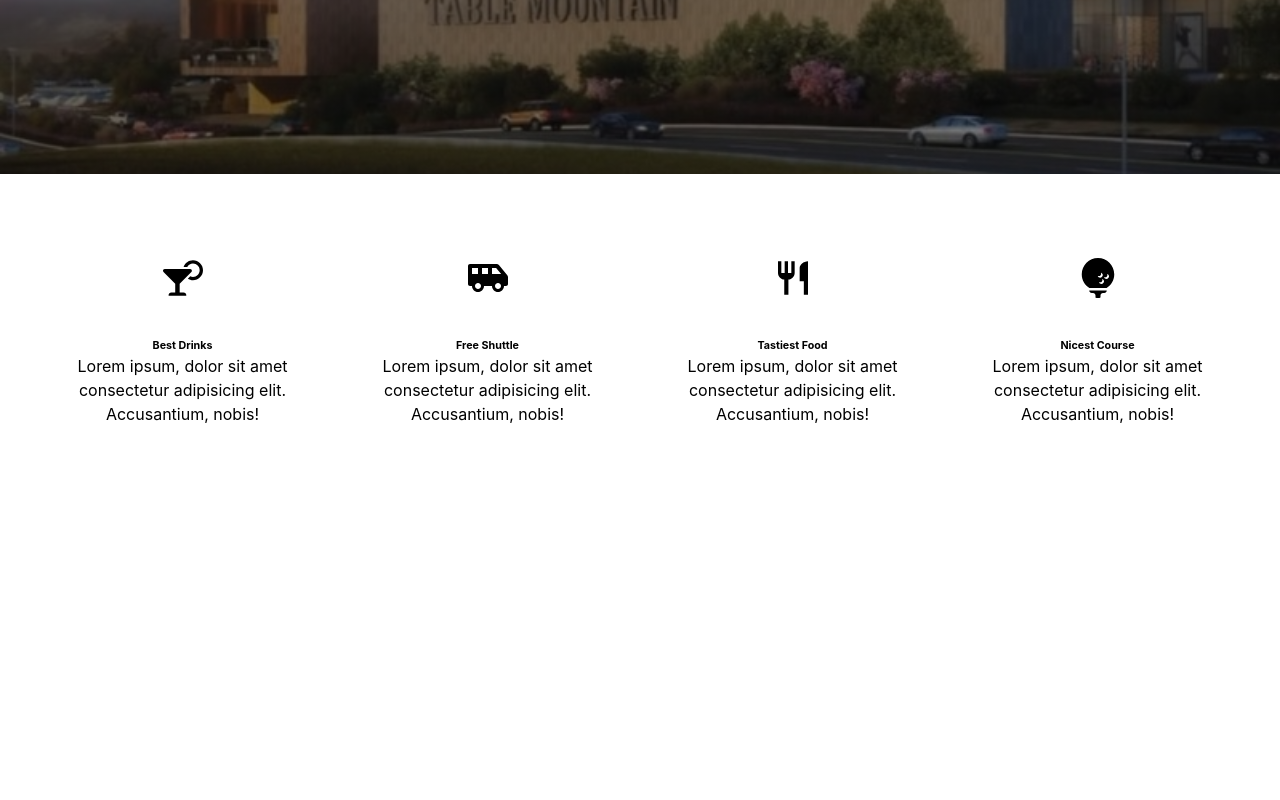
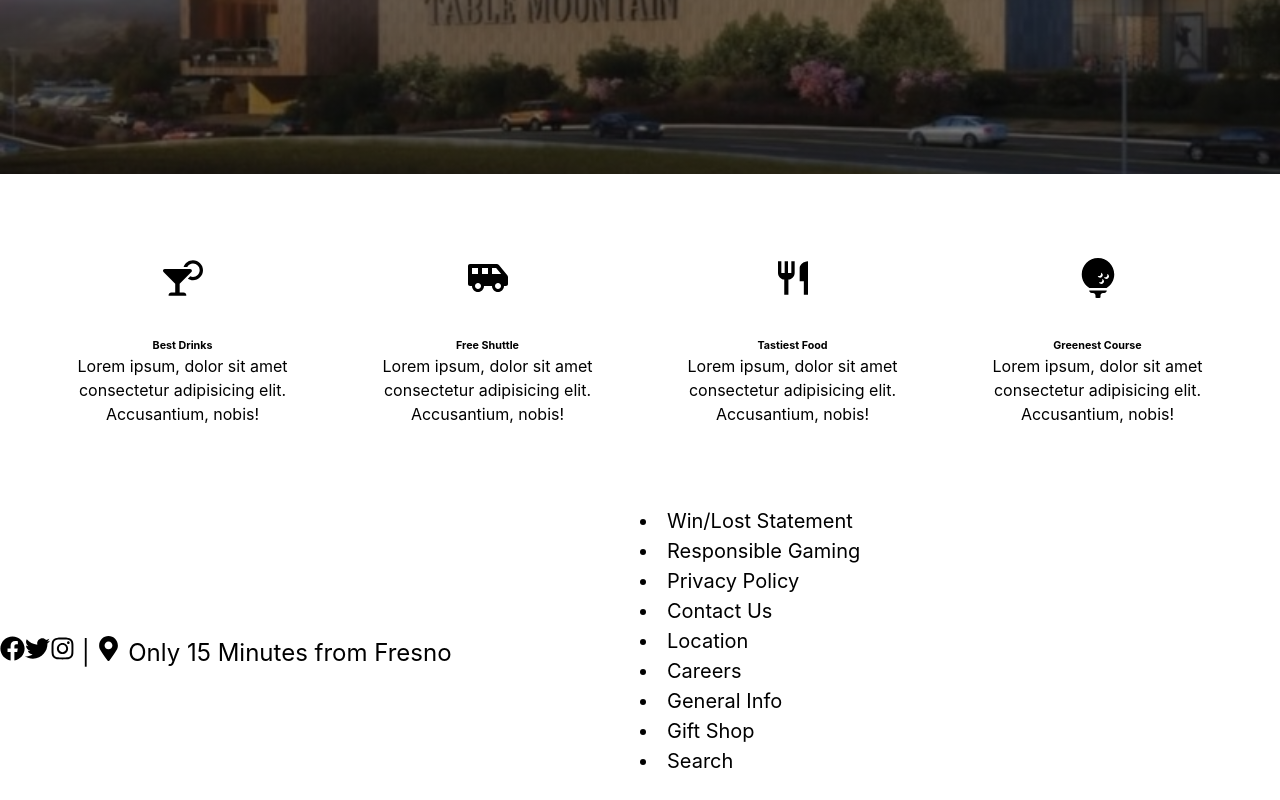
Before and after one commit to SoneThaya/casino-clone, a React (Create React App) app: page / in a window 1280 px wide. Shown: the part 437-1237 px from the top of the page. Before the commit the page ends 943 px from the top, so only its background shows below. Built offline with nearby package versions, Linux system fonts and the light colour scheme.

Commit message:
working on footer styling

```diff
--- a/src/App.css
+++ b/src/App.css
@@ -168,3 +168,28 @@ nav a:hover::before {
     width: 100%;
   }
 }
+
+.list-container {
+  text-decoration: none;
+  flex-direction: row;
+  color: var(--primaryColor);
+  font-size: 1.25rem;
+  margin-bottom: 1.5rem;
+  width: 100%;
+}
+
+.list-container li {
+  text-decoration: none;
+  flex-direction: row-reverse;
+}
+
+.social-container {
+  font-size: 1.5rem;
+  width: 100%;
+}
+
+.footer-container {
+  align-items: center;
+  justify-content: center;
+  display: flex;
+}
--- a/src/App.js
+++ b/src/App.js
@@ -1,7 +1,8 @@
 import React from 'react';
 import { BrowserRouter as Router, Switch, Route } from 'react-router-dom';
 import Navbar from './components/Navbar';
-import Home from './components/Home'
+import Home from './components/Home';
+import Footer from './components/Footer'
 import './App.css';
 
 function App() {
@@ -12,6 +13,7 @@ function App() {
         <Switch>
           <Route path='/' exact component={Home} />
         </Switch>
+        <Footer />
       </Router>
     </div>
   );
--- /dev/null
+++ b/src/components/Footer.js
@@ -0,0 +1,45 @@
+import React from 'react'
+import { FaFacebook, FaTwitter, FaInstagram, FaMapMarkerAlt } from 'react-icons/fa'
+
+const Footer = () => {
+  return (
+    <div className='footer-container'>
+      <div className="social-container">
+        <FaFacebook size={25} />
+        <FaTwitter size={25} />
+        <FaInstagram size={25} /> | <FaMapMarkerAlt size={25} /> Only 15 Minutes from Fresno
+      </div>
+      <div className="list-container">
+        <li>
+          Win/Lost Statement
+        </li>
+        <li>
+          Responsible Gaming
+        </li>
+        <li>
+          Privacy Policy
+        </li>
+        <li>
+          Contact Us
+        </li>
+        <li>
+          Location
+        </li>
+        <li>
+          Careers
+        </li>
+        <li>
+          General Info
+        </li>
+        <li>
+          Gift Shop
+        </li>
+        <li>
+          Search
+        </li>
+      </div>
+    </div>
+  )
+}
+
+export default Footer
--- a/src/components/Services.js
+++ b/src/components/Services.js
@@ -23,7 +23,7 @@ export default class Services extends Component {
       },
       {
         icon: <FaGolfBall />,
-        title: "Nicest Course",
+        title: "Greenest Course",
         info: 'Lorem ipsum, dolor sit amet consectetur adipisicing elit. Accusantium, nobis!'
       }
     ]
```
